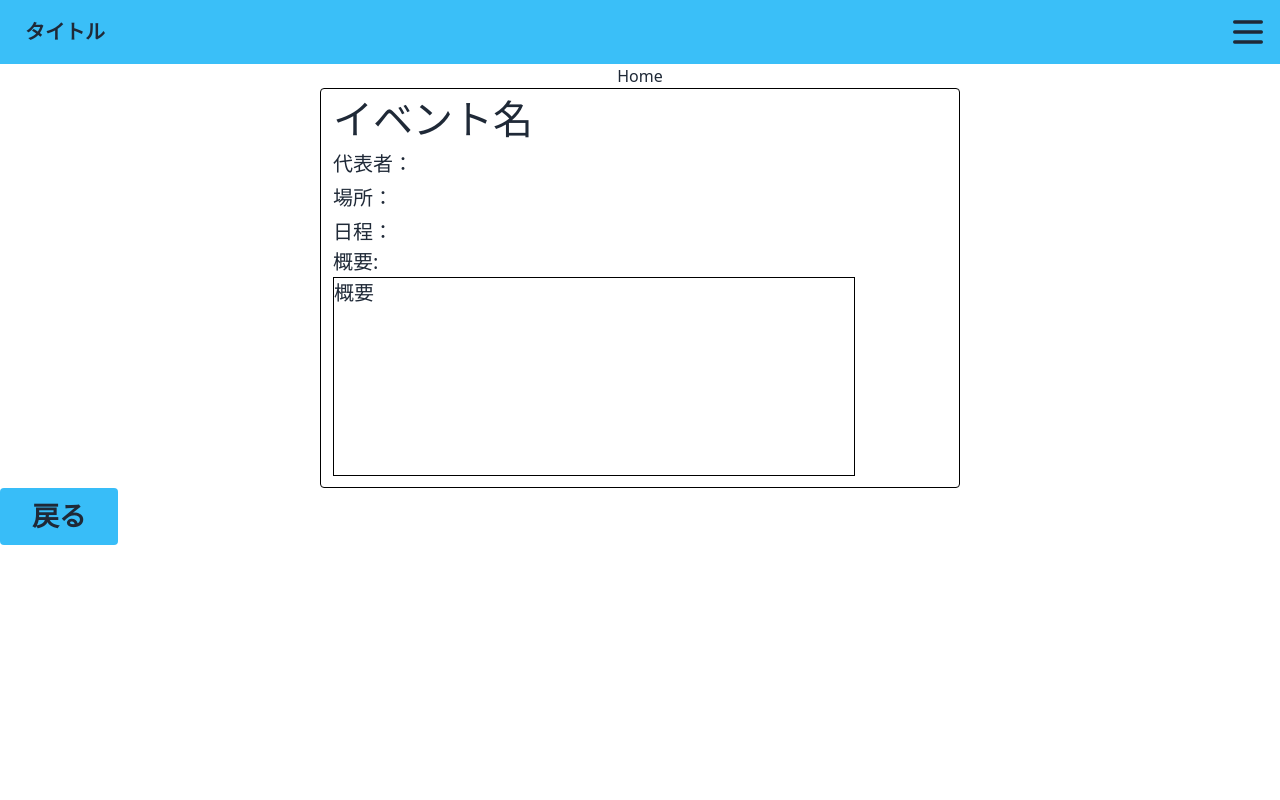
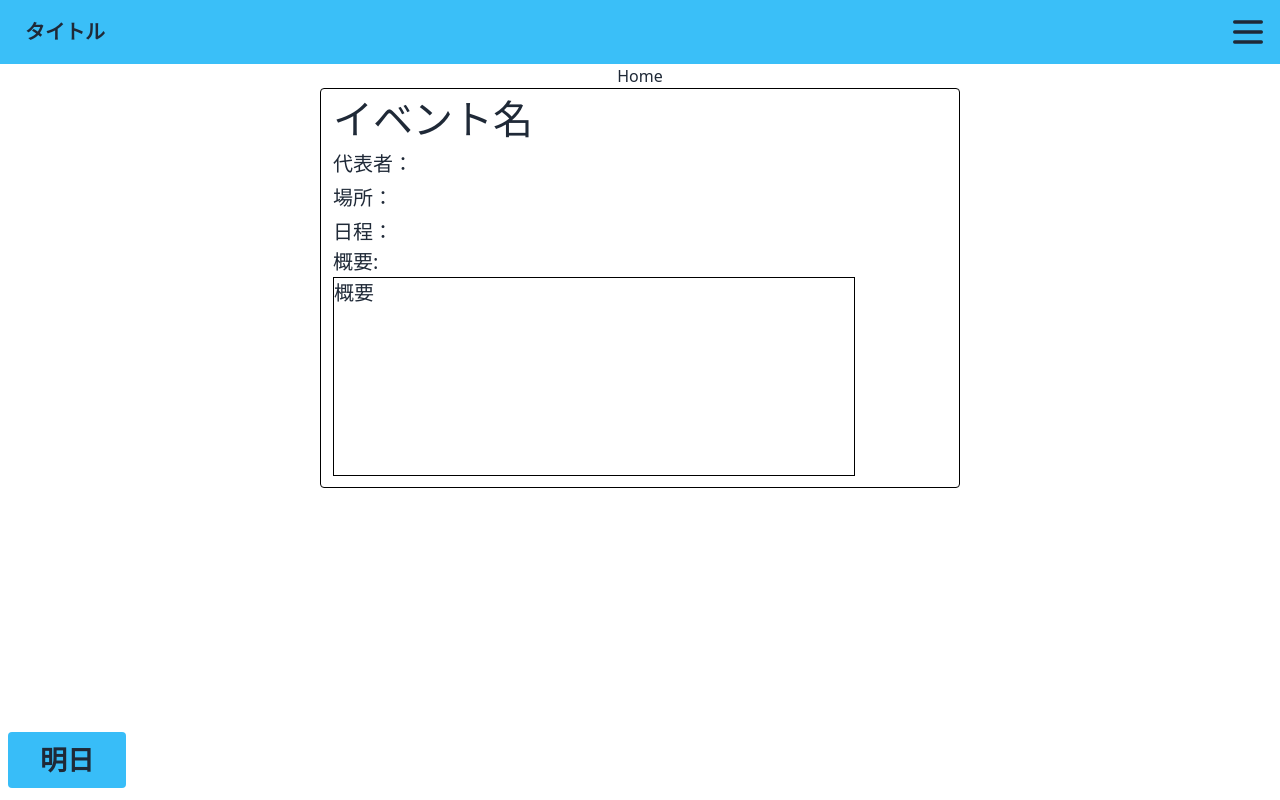
Before and after one commit to axew-is-kibago/kibago-teams, a React (Vite) app: page /home in a window 1280 px wide. Built offline with nearby package versions, Linux system fonts and the light colour scheme.

Commit message:
ボタンの位置固定

```diff
--- a/src/components/Button.tsx
+++ b/src/components/Button.tsx
@@ -1,7 +1,11 @@
-function Button() {
+type Props ={
+  href: String
+};
+
+function Button({href,}:Props) {
     return (
       <>
-        <button className="bg-sky-400 text-[27px] px-8 py-2 hover:bg-sky-200 rounded font-bold">戻る</button>
+        <button className="bg-sky-400 text-[27px] px-8 py-2 hover:bg-sky-200 rounded font-bold fixed bottom-3 left-2">{href}</button>
       </>
     )
   }
--- a/src/components/Header.tsx
+++ b/src/components/Header.tsx
@@ -1,4 +1,4 @@
-import React, { useState } from 'react';
+import { useState } from 'react';
 
 function Header() {
   const [openMenu, setOpenMenu] = useState(false);
@@ -12,7 +12,7 @@ function Header() {
         <header className="navbar bg-info flex justify-between">
         <div className="flex-1"><a className="btn btn-ghost normal-case text-xl">タイトル</a></div>
             <button onClick={handleMenuOpen} className={openMenu ? "fixed right-[-100%]" : "btn btn-square btn-ghost z-10"}><svg xmlns="http://www.w3.org/2000/svg" fill="none" viewBox="0 0 24 24" className="inline-block w-10 h-10 stroke-current"><path strokeLinecap="round" strokeLinejoin="round" strokeWidth="2" d="M4 6h16M4 12h16M4 18h16"></path></svg></button>
-            <div class="openMenu-bg" onClick={handleMenuOpen} className={openMenu ? "fixed right-0 top-0 h-screen w-screen flex justify-start bg-black bg-opacity-30" : "fixed right-[-100%]"}></div>
+            <div onClick={handleMenuOpen} className={openMenu ? "fixed right-0 top-0 h-screen w-screen flex justify-start bg-black bg-opacity-30" : "fixed right-[-100%]"}></div>
             <nav className={openMenu ? "text-left fixed bg-slate-50 right-0 top-0 w-4/12 h-screen flex flex-col justify-start pt-8 px-3" : "fixed right-[-100%]"}>
               <ul className={openMenu ? "" : "fixed right-[-100%]"}>
                 <li className="py-[4vh] text-[2vw] hover:underline">ホーム</li>
--- a/src/pages/Home.tsx
+++ b/src/pages/Home.tsx
@@ -1,6 +1,7 @@
 import Button from "../components/Button";
 import Header from "../components/Header";
 import EventBox from "../components/EventBox";
+
 
 export const Home = () => {
     return (
@@ -10,7 +11,7 @@ export const Home = () => {
           <div className="">Home</div>
           <EventBox />
         </div>
-        <Button />
+        <Button href="明日"/>
       </>
     );
   };
```
